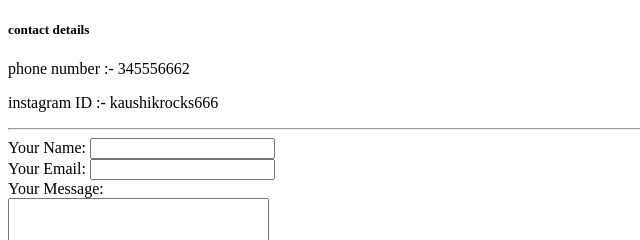
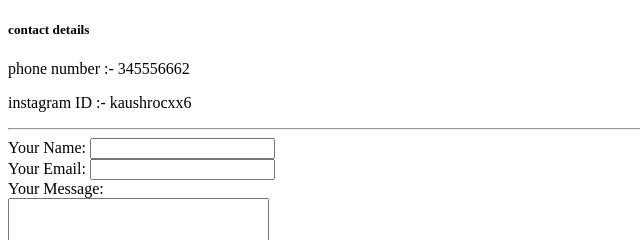
Before and after one commit to blackpanther112/cv, a plain HTML site: page contact.html in a window 1280 px wide. Shown: the top 240 px of the page, 0-640 px from the left. Drawn offline with Linux system fonts and the light colour scheme.

Commit message:
Update contact.html

```diff
--- a/contact.html
+++ b/contact.html
@@ -7,7 +7,7 @@
   <body>
     <h5>contact details</h5>
     <p>phone number :- 345556662</p>
-    <p>instagram ID :- kaushikrocks666</p>
+    <p>instagram ID :- kaushrocxx6</p>
     <hr>
     <form action="mailto:kaushikroc88@gmail.com" method="post" enctype="text/plain">
       <label>Your Name:</label>
```
